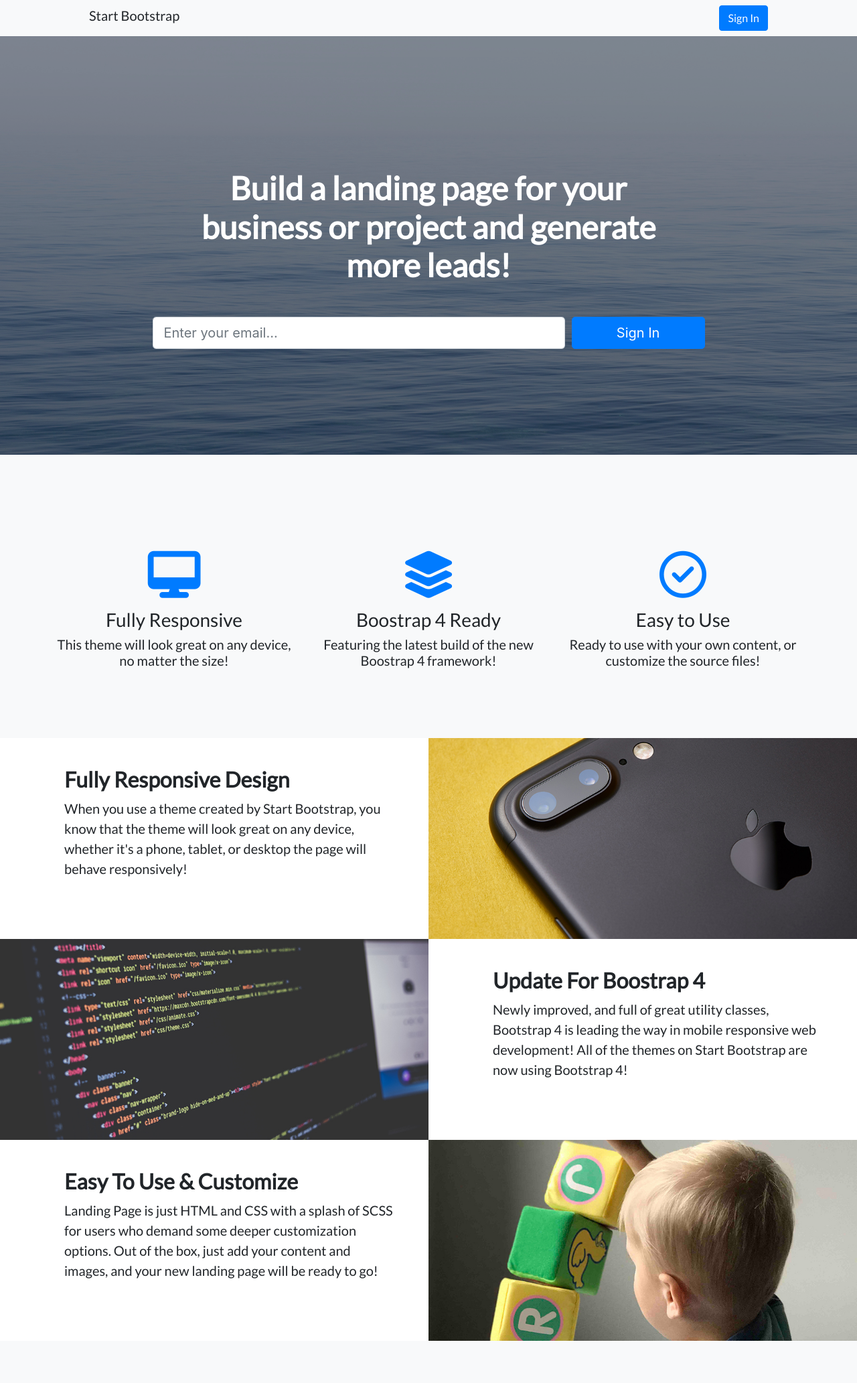
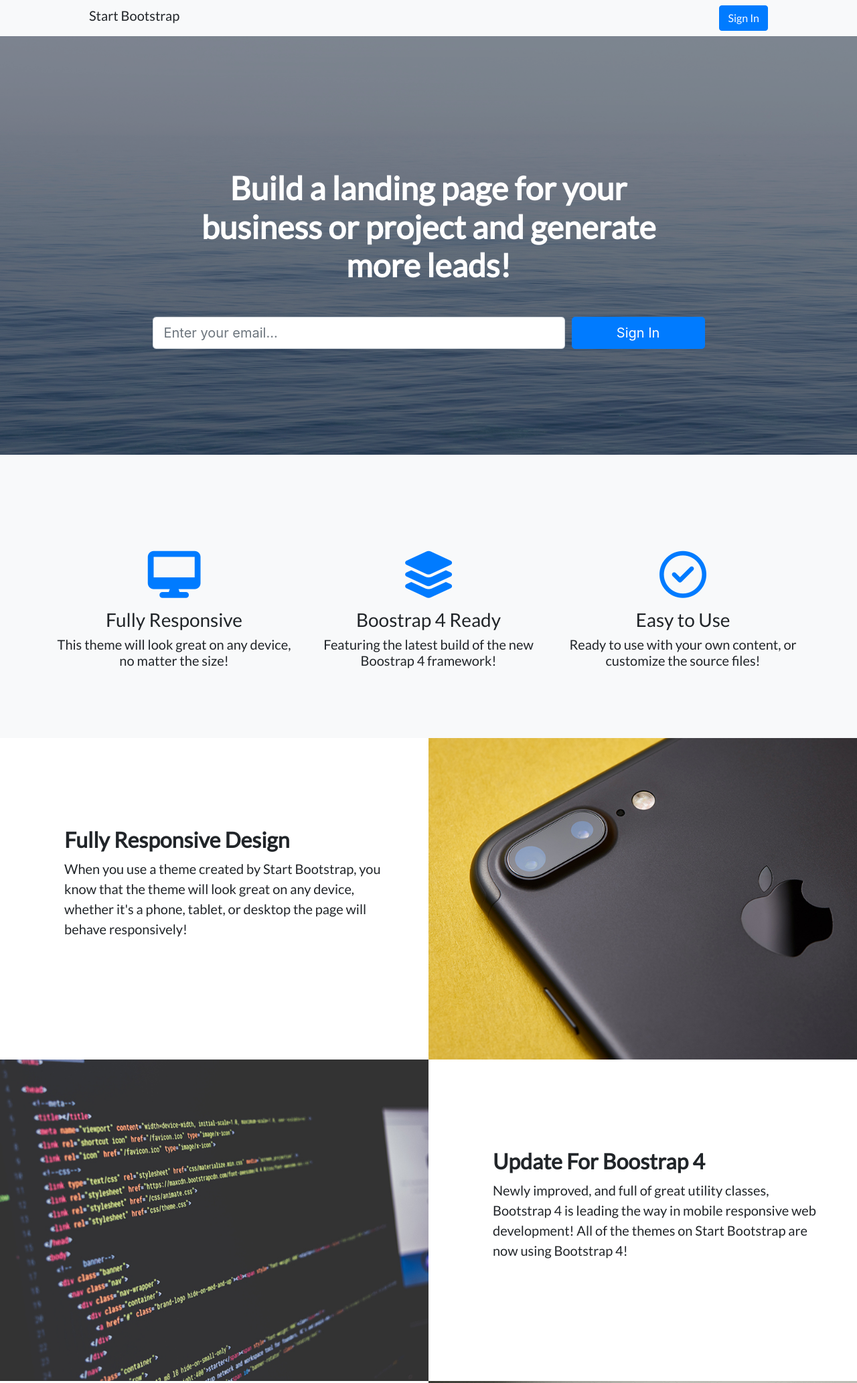
Before and after one commit to Dark022/Boostrap, a plain HTML site: page index.html in a window 1280 px wide. Shown: the top 2065 px of the page at 67% size. Drawn offline with nearby package versions, Linux system fonts and the light colour scheme.

Commit message:
2.6
480px

```diff
--- a/style.css
+++ b/style.css
@@ -24,18 +24,21 @@ i:hover{
     background-size: cover !important;
     background: url(/img/bg-showcase-1.jpg) no-repeat center center;
     padding: 150px 0;
+    height: 480px !important;
 }
 
 .bg-cover2{
     background-size: cover !important;
     background: url(/img/bg-showcase-2.jpg) no-repeat center center;
     padding: 150px 0;
+    height: 480px !important;
 }
 
 .bg-cover3{
     background-size: cover !important;
     background: url(/img/bg-showcase-3.jpg) no-repeat center center;
     padding: 150px 0;
+    height: 480px !important;
 }
 
 .bg-img-f{
```
